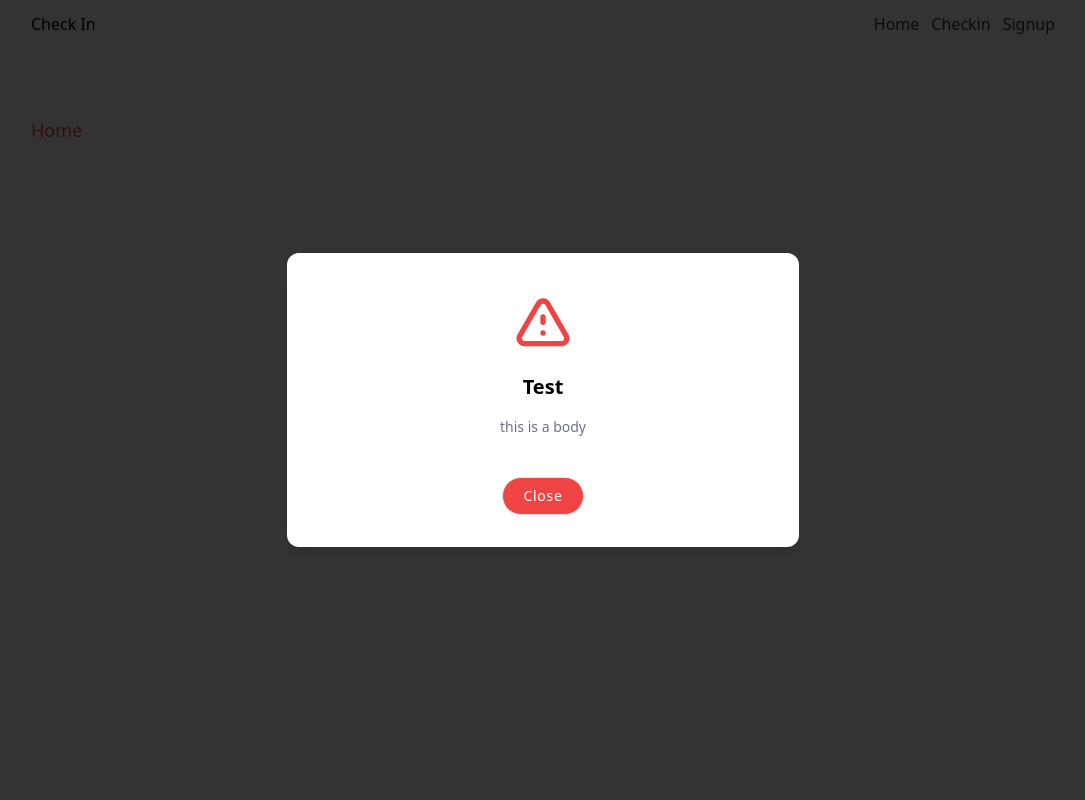
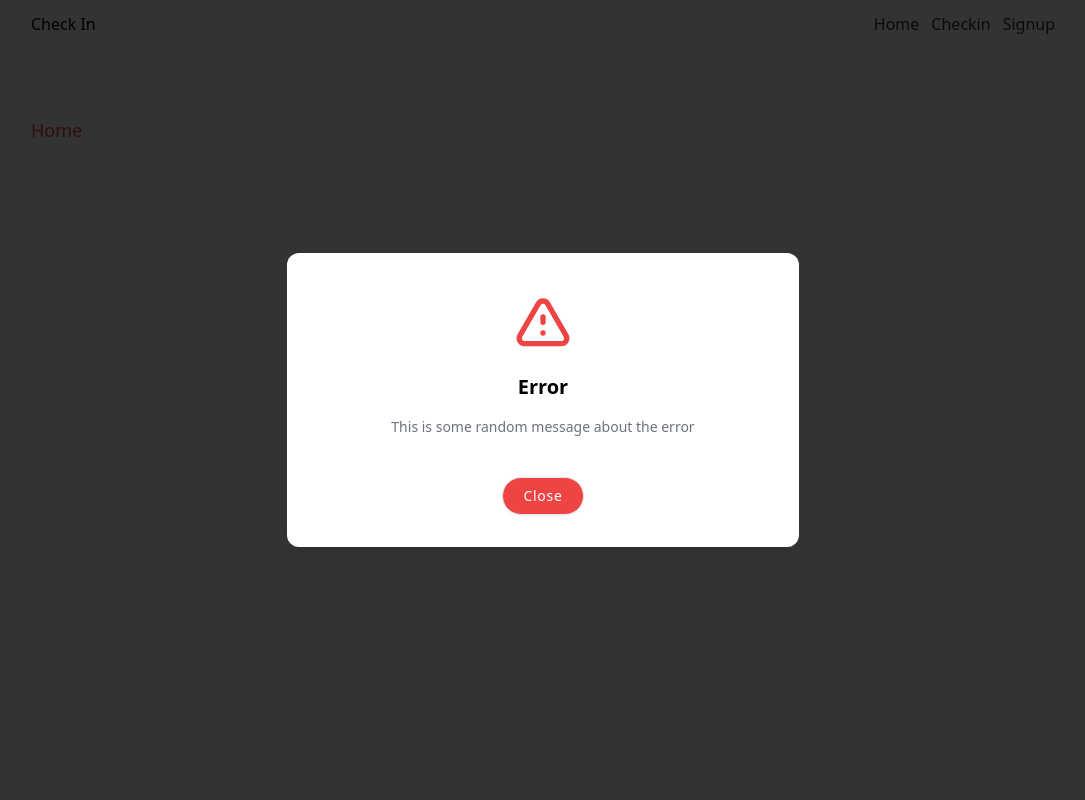
Before and after one commit to doanja/check-in, a Next.js app: page / in a window 1280 px wide. Both pictures are taken after a click on the element "Home". Shown: the top 800 px of the page, without its empty margins (97-1182 px from the left). Built offline with nearby package versions, Linux system fonts and the light colour scheme.

Commit message:
created ModalContext

```diff
--- a/components/Layout.tsx
+++ b/components/Layout.tsx
@@ -1,17 +1,23 @@
 import { Meta, Nav, Footer } from 'components';
+import { ModalContext } from '@/contexts/ModalContext';
+import { useState } from 'react';
 
 interface LayoutProps {
   children: React.ReactNode;
 }
 
 const Layout = ({ children }: LayoutProps) => {
+  const [showModal, toggleModal] = useState(false);
+
   return (
+    <ModalContext.Provider value={{ showModal, toggleModal }}>
       <div className='content'>
         <Meta />
         <Nav />
         <div className='h-screen border-solid border-black'>{children}</div>
         <Footer />
       </div>
+    </ModalContext.Provider>
   );
 };
 
--- a/components/Modal.tsx
+++ b/components/Modal.tsx
@@ -8,7 +8,7 @@ interface ModalProps {
 const Modal = ({ toggleModal, showModal, title, body }: ModalProps) => {
   return showModal ? (
     <div className='min-w-screen h-screen animated fadeIn faster fixed left-0 top-0 flex justify-center items-center inset-0 z-50 outline-none focus:outline-none bg-no-repeat bg-center bg-cover'>
-      <div className='absolute bg-black opacity-80 inset-0 z-0' onClick={() => toggleModal()}></div>
+      <div className='absolute bg-black opacity-80 inset-0 z-0' onClick={() => toggleModal(!showModal)}></div>
       <div className='w-full max-w-lg p-5 relative mx-auto my-auto rounded-xl shadow-lg bg-white'>
         <div className='text-center p-5 flex-auto justify-center'>
           <svg
@@ -32,7 +32,7 @@ const Modal = ({ toggleModal, showModal, title, body }: ModalProps) => {
         <div className='p-3 mt-2 text-center space-x-4 md:block'>
           <button
             className='mb-2 md:mb-0 bg-red-500 border px-5 py-2 text-sm shadow-sm font-medium tracking-wider text-white rounded-full hover:shadow-lg hover:bg-red-600'
-            onClick={() => toggleModal()}>
+            onClick={() => toggleModal(!showModal)}>
             Close
           </button>
         </div>
--- /dev/null
+++ b/contexts/ModalContext.tsx
@@ -0,0 +1,9 @@
+import { createContext, useContext } from 'react';
+
+export type ModalContextType = {
+  showModal: boolean;
+  toggleModal: ToggleModal;
+};
+
+export const ModalContext = createContext<ModalContextType>({ showModal: false, toggleModal: showModal => !showModal });
+export const useModal = () => useContext(ModalContext);
--- a/pages/index.tsx
+++ b/pages/index.tsx
@@ -1,17 +1,15 @@
 import { Modal } from '@/components';
-import { useState } from 'react';
+import { useModal } from '@/contexts/ModalContext';
 
 export default function Home() {
-  const [showModal, setShowModal] = useState(false);
-
-  const toggleModal = () => setShowModal(!showModal);
+  const { showModal, toggleModal } = useModal();
 
   return (
     <div>
-      <h1 className='text-lg text-red-500' onClick={toggleModal}>
+      <h1 className='text-lg text-red-500 cursor-pointer' onClick={() => toggleModal(true)}>
         Home
       </h1>
-      <Modal showModal={showModal} toggleModal={toggleModal} title='test' body='this is a body' />
+      <Modal toggleModal={toggleModal} showModal={showModal} title='error' body='This is some random message about the error' />
     </div>
   );
 }
```
Also changed, not shown: next-env.d.ts. Lines whose indentation alone changed are shown as unchanged.
